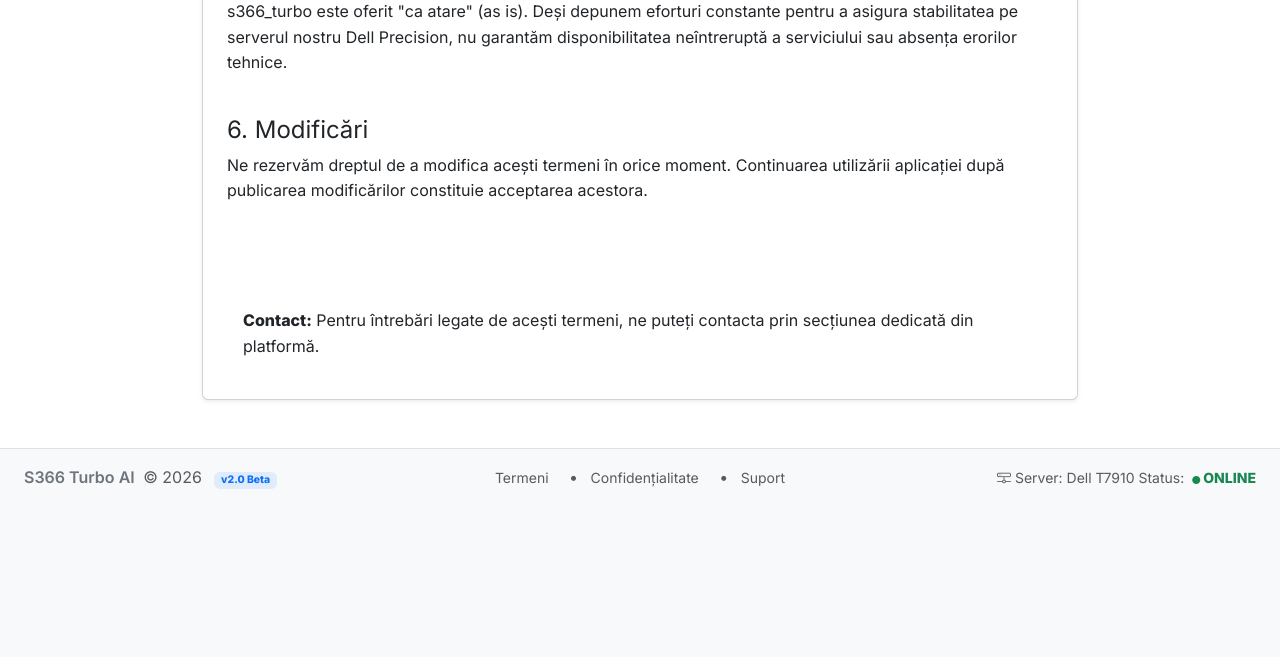
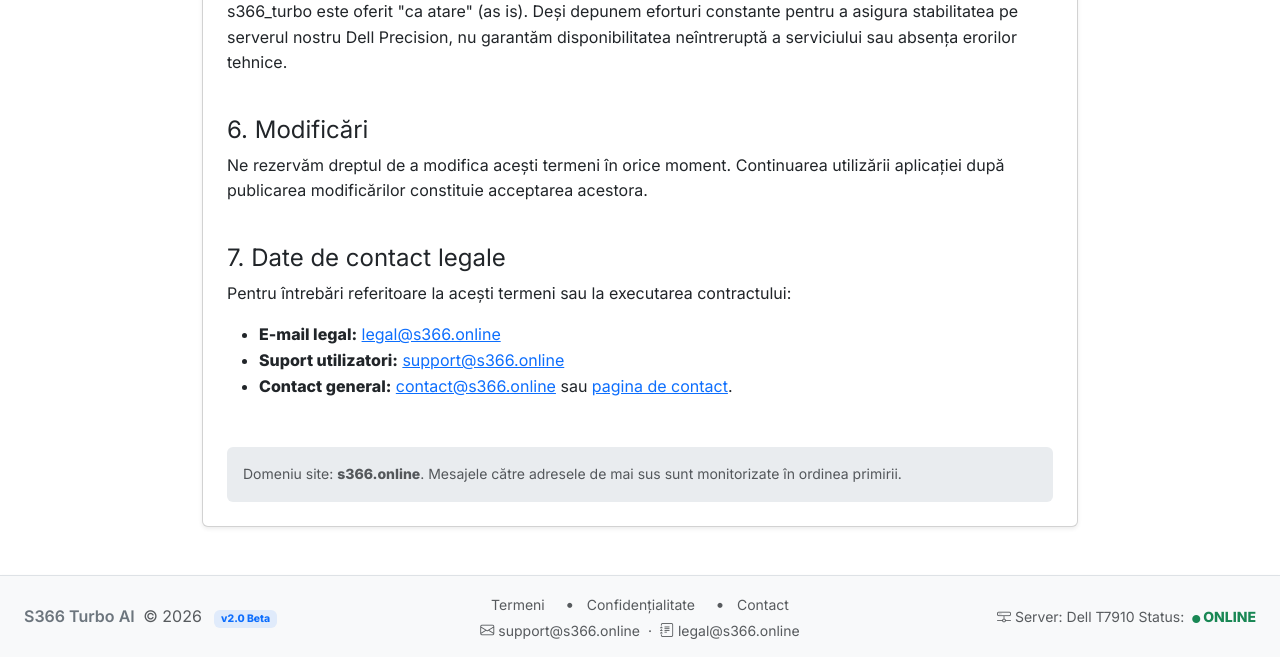
Before and after one commit to vlahx/s366, a Python web app: template app/templates/public/terms.html in a window 1280 px wide. Shown: the part 986-1643 px from the top of the page. Before the commit the page ends 1475 px from the top, so only its background shows below. Run offline with Jinja, Linux system fonts and the light colour scheme; the template is opened without the code that fills it, so the values that code supplies are empty.

Commit message:
content: official @s366.online emails on contact, terms, privacy, footer
Made-with: Cursor

```diff
--- a/app/templates/layout/main-footer.html
+++ b/app/templates/layout/main-footer.html
@@ -8,7 +8,7 @@
             </div>
 
             <div class="col-md-4 text-center mb-2 mb-md-0">
-                <ul class="list-inline mb-0">
+                <ul class="list-inline mb-1">
                     <li class="list-inline-item"><a href="/terms"
                             class="text-muted text-decoration-none small hover-link">Termeni</a></li>
                     <li class="list-inline-item mx-2 text-muted">•</li>
@@ -16,8 +16,15 @@
                             class="text-muted text-decoration-none small hover-link">Confidențialitate</a></li>
                     <li class="list-inline-item mx-2 text-muted">•</li>
                     <li class="list-inline-item"><a href="/contact"
-                            class="text-muted text-decoration-none small hover-link">Suport</a></li>
+                            class="text-muted text-decoration-none small hover-link">Contact</a></li>
                 </ul>
+                <div class="small">
+                    <a href="mailto:support@s366.online" class="text-muted text-decoration-none hover-link"
+                        title="Suport tehnic"><i class="bi bi-envelope me-1"></i>support@s366.online</a>
+                    <span class="text-muted mx-1">·</span>
+                    <a href="mailto:legal@s366.online" class="text-muted text-decoration-none hover-link"
+                        title="Întrebări legale / termeni"><i class="bi bi-journal-text me-1"></i>legal@s366.online</a>
+                </div>
             </div>
 
             <div class="col-md-4 text-center text-md-end">
--- a/app/templates/public/terms.html
+++ b/app/templates/public/terms.html
@@ -51,9 +51,20 @@
                 publicarea modificărilor constituie acceptarea acestora.</p>
         </section>
 
-        <div class="mt-5 p-3 rounded">
-            <p class="mb-0"><strong>Contact:</strong> Pentru întrebări legate de acești termeni, ne puteți contacta prin
-                secțiunea dedicată din platformă.</p>
+        <section class="mb-4">
+            <h3 class="h4">7. Date de contact legale</h3>
+            <p>Pentru întrebări referitoare la acești termeni sau la executarea contractului:</p>
+            <ul class="mb-0">
+                <li><strong>E-mail legal:</strong> <a href="mailto:legal@s366.online">legal@s366.online</a></li>
+                <li><strong>Suport utilizatori:</strong> <a href="mailto:support@s366.online">support@s366.online</a></li>
+                <li><strong>Contact general:</strong> <a href="mailto:contact@s366.online">contact@s366.online</a> sau
+                    <a href="/contact">pagina de contact</a>.</li>
+            </ul>
+        </section>
+
+        <div class="mt-4 p-3 rounded bg-body-secondary">
+            <p class="mb-0 small text-body-secondary">Domeniu site: <strong>s366.online</strong>. Mesajele către adresele
+                de mai sus sunt monitorizate în ordinea primirii.</p>
         </div>
     </div>
 </div>
```
Also changed, not shown: app/templates/public/contact.html (+12 -6 lines), app/templates/public/privacy.html (+8 -6 lines).
